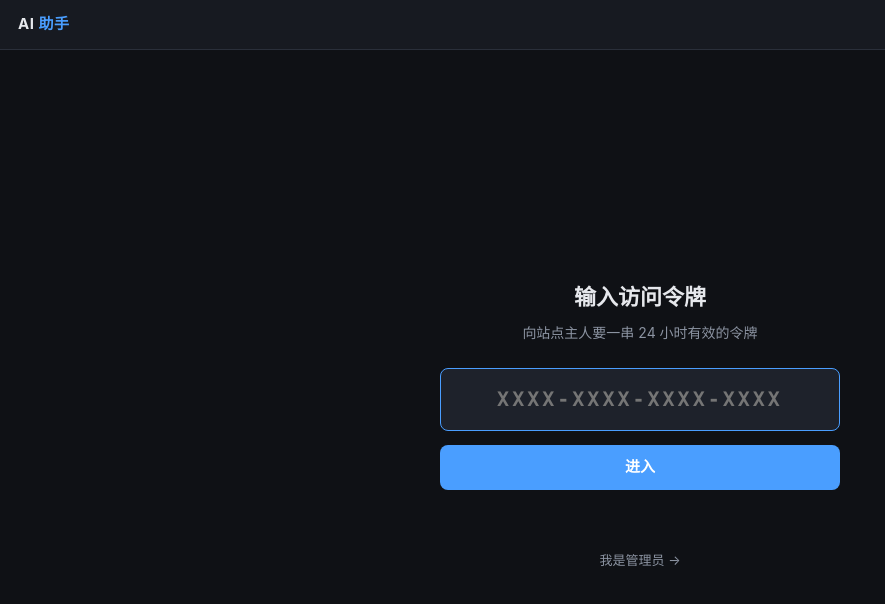
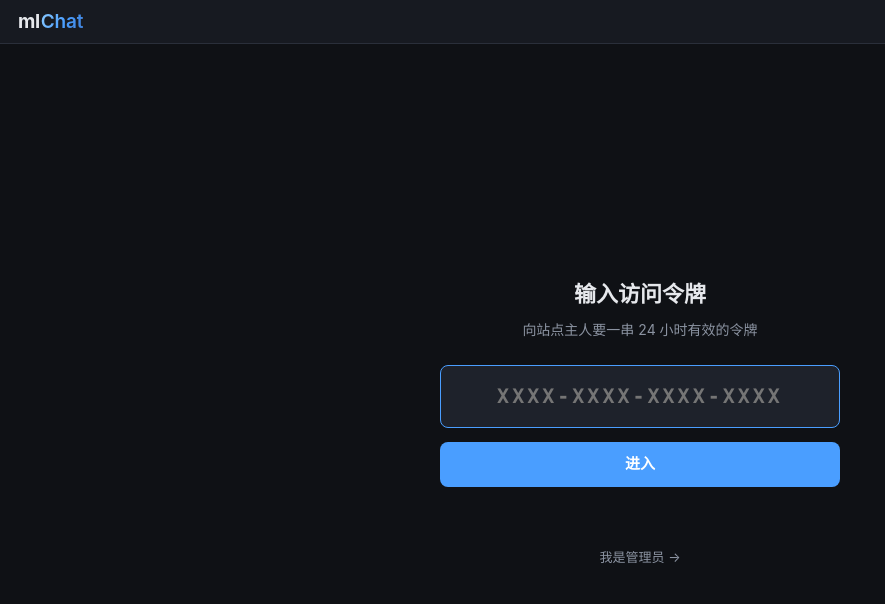
Before and after one commit to zfBai/ai-station, a website: page public/index.html in a window 1280 px wide. Shown: the whole page, without its empty margins (0-885 px from the left). Drawn offline with Linux system fonts and the light colour scheme.

Commit message:
左上角 logo 改成 mlChat，换字体栈 + 渐变字

```diff
--- a/public/index.html
+++ b/public/index.html
@@ -3,7 +3,7 @@
 <head>
 <meta charset="UTF-8">
 <meta name="viewport" content="width=device-width, initial-scale=1, viewport-fit=cover">
-<title>AI 助手</title>
+<title>mlChat</title>
 <style>
 :root{
   --bg:#0f1115; --panel:#171a21; --panel2:#1e222b; --border:#2a2f3a;
@@ -36,8 +36,23 @@ header{
   flex:0 0 auto; display:flex; align-items:center; gap:12px; padding:12px 18px;
   border-bottom:1px solid var(--border); background:var(--panel);
 }
-header .logo{font-weight:700; letter-spacing:.5px}
-header .logo span{color:var(--accent)}
+header .logo{
+  display:flex; align-items:baseline; line-height:1;
+  font-family:"Inter","SF Pro Display",-apple-system,BlinkMacSystemFont,"Segoe UI Variable Display","Segoe UI",system-ui,sans-serif;
+  font-size:19px; font-weight:700; letter-spacing:-.4px;
+  user-select:none;
+}
+header .logo span{
+  margin-left:1px; font-weight:600; letter-spacing:-.2px;
+  color:var(--accent);                       /* 兜底：不支持渐变裁剪时就是个纯蓝的 Chat */
+}
+@supports ((-webkit-background-clip:text) or (background-clip:text)) {
+  header .logo span{
+    background:linear-gradient(118deg,#8ccbff 0%,var(--accent) 55%,#3f7fd6 100%);
+    -webkit-background-clip:text; background-clip:text;
+    -webkit-text-fill-color:transparent; color:transparent;
+  }
+}
 header .spacer{flex:1}
 header .badge{font-size:12px; color:var(--muted); border:1px solid var(--border); border-radius:99px; padding:3px 10px}
 header .badge.warn{color:var(--warn); border-color:#4a3d1a}
@@ -125,7 +140,7 @@ select{font:inherit; color:var(--text); background:var(--panel2); border:1px sol
 <body>
 
 <header>
-  <div class="logo">AI <span>助手</span></div>
+  <div class="logo">ml<span>Chat</span></div>
   <div class="spacer"></div>
   <div class="badge hidden" id="tokenBadge"></div>
   <button class="btn-ghost hidden" id="logoutBtn">退出</button>
```
